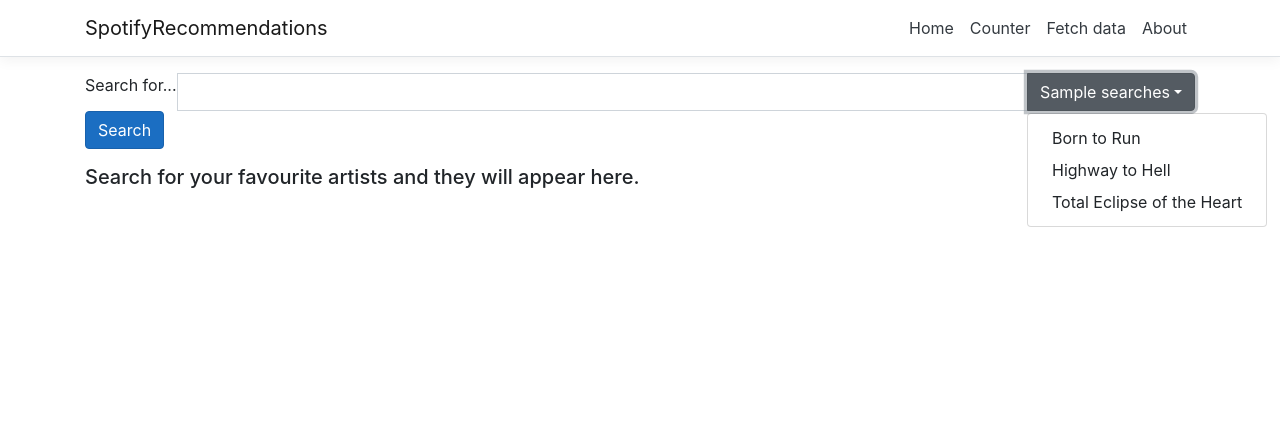
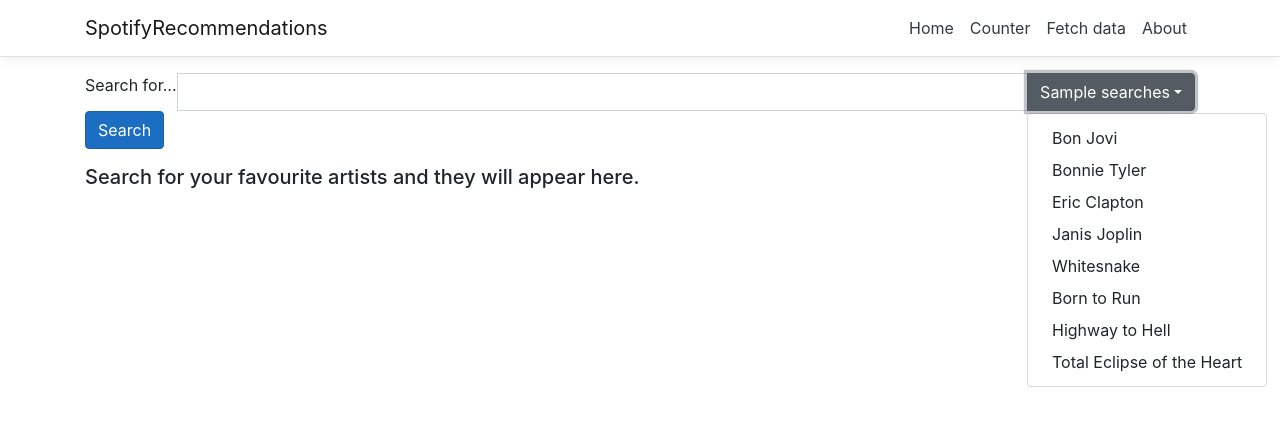
Before and after one commit to sdbip/StarRepublic, a React (Create React App) app in the folder SpotifyRecommendations/ClientApp/: page / in a window 1280 px wide. Both pictures are taken after a click on the button "Sample searches". Shown: the top 426 px of the page. Built offline with nearby package versions, Linux system fonts and the light colour scheme.

Commit message:
Allow user to select track or artist

```diff
--- a/SpotifyRecommendations/ClientApp/src/components/Home.js
+++ b/SpotifyRecommendations/ClientApp/src/components/Home.js
@@ -33,9 +33,17 @@
 	const search = async () => {
 		setErrorMessage(null);
 		setResultsVisible(false);
-		var result = await searchTracks(searchTerm);
+		setSearchResults([]);
+
+		var result;
+		var m = searchTerm.match(/^(?:(track:)|(artist:))?\s*(.*)\s*$/);
+		if (m[1]) // track:
+			result = await searchTracks(m[3]);
+		else // artist:
+			result = await searchArtists(m[3]);
+
 		if (result.ok) {
-			setSearchResults(result.tracks);
+			setSearchResults(result.tracks || result.artists);
 			setResultsVisible(true);
 		} else {
 			setErrorMessage(result.error);
@@ -51,8 +59,13 @@
 					<DropdownToggle caret>
 						Sample searches
 					</DropdownToggle>
-					<DropdownMenu>{sampleTracks.map(name =>
-						<DropdownItem key={name} onClick={() => setSearchTerm(name)}>{name}</DropdownItem>)}
+					<DropdownMenu>
+						{sampleArtists.map(name =>
+							<DropdownItem key={name} onClick={() => setSearchTerm('artist: ' + name)}>{name}</DropdownItem>
+						)}
+						{sampleTracks.map(name =>
+							<DropdownItem key={name} onClick={() => setSearchTerm('track: ' + name)}>{name}</DropdownItem>
+						)}
 					</DropdownMenu>
 				</InputGroupButtonDropdown>
 			</InputGroup>
@@ -61,8 +74,8 @@
 				Search for your favourite artists and they will appear here.
 			</Fade>
 			<Fade in={resultsVisible} tag="h5" className="mt-3">
-				<ListGroup>{searchResults.map(artist =>
-					<ListGroupItem key={artist}>{artist}</ListGroupItem>)}
+				<ListGroup>{searchResults.map(name =>
+					<ListGroupItem key={name}>{name}</ListGroupItem>)}
 				</ListGroup>
 			</Fade>
 			<Fade in={errorMessage != null} tag="h5" className="mt-3">
```
